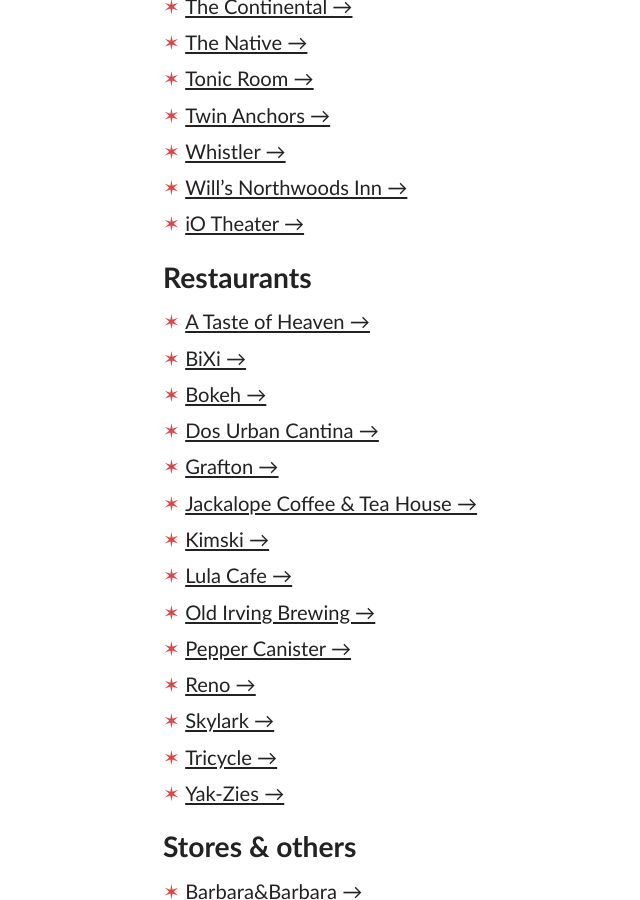
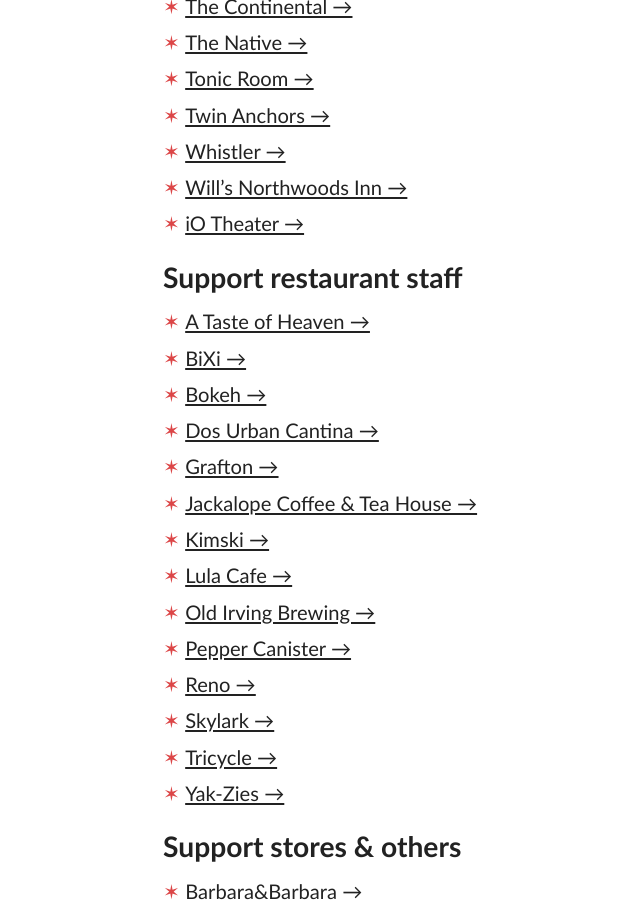
Before and after one commit to spencertweedy/chicagoservicerelief, a Jekyll site: the page built from index.html, in a window 1280 px wide and 900 px high, scrolled down 2330 px. Shown: the whole window, without its empty margins (157-797 px from the left). Built offline with Jekyll 4.4.1, drawn with Linux system fonts in a browser that asks for light colours; some of the changed text lies outside the part shown.

Commit message:
make language clearer

```diff
--- a/index.html
+++ b/index.html
@@ -9,14 +9,14 @@
     <a href="#bars-and-venues">bars &amp; venues</a>,
     <a href="#restaurants">restaurants</a>,
     <a href="#stores-and-others">stores &amp; others</a>.<br>
-    See also: <a href="#">resources for artists and gig economy workers</a>.
+    See also: <a href="#resources">resources for artists and gig economy workers</a>.
   </nav>
   <a href="#suggestions" class="button">+ Suggest an addition</a>
 </header>
 <main>
   {% assign items = site.data.establishments | sort: "title" %}
 
-  <h2 id="bars-and-venues">Bars & venues</h2>
+  <h2 id="bars-and-venues">Support bar &amp; venue staff</h2>
   <ul>
     {% for item in items %}
       {% if item.type contains 'bar' or item.type contains 'venue' or item.type contains 'theater' %}
@@ -28,7 +28,7 @@
     {% endfor %}
   </ul>
 
-  <h2 id="restaurants">Restaurants</h2>
+  <h2 id="restaurants">Support restaurant staff</h2>
   <ul>
     {% for item in items %}
       {% if item.type contains 'restaurant' %}
@@ -40,7 +40,7 @@
     {% endfor %}
   </ul>
 
-  <h2 id="stores-and-others">Stores &amp; others</h2>
+  <h2 id="stores-and-others">Support stores &amp; others</h2>
   <ul>
     {% for item in items %}
       {% if item.type != 'bar' and item.type != 'venue' and item.type != 'restaurant' and item.type != 'theater' %}
@@ -52,6 +52,12 @@
     {% endfor %}
   </ul>
 
+  <section id="resources">
+    <hr>
+    <h2>Resources</h2>
+    <p></p>
+  </section>
+
   <section id="suggestions">
     <hr>
     <h2>Suggestions</h2>
```
